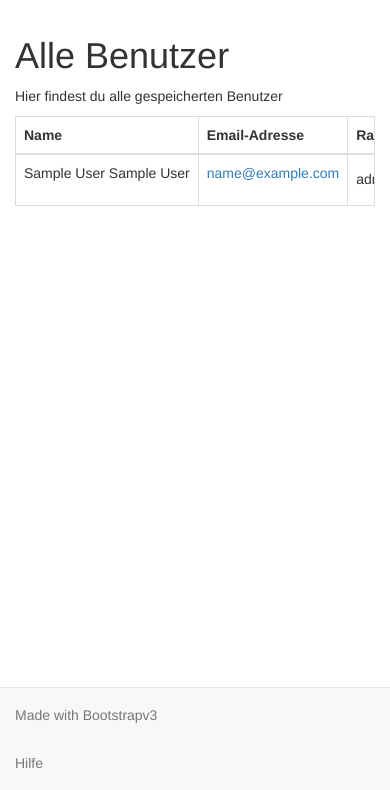
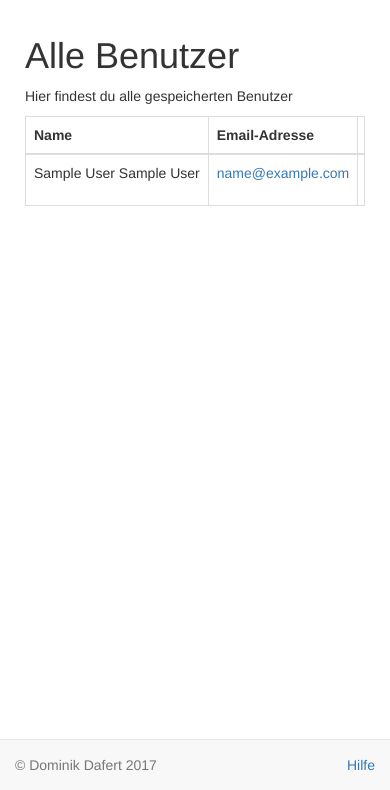
Before and after one commit to fschaupp/ticketsys-bootstrap, a PHP site: page /userManagement.php in a window 390 px wide. Shown: the part 54-844 px from the top of the page. Run offline with PHP 8.4, Linux system fonts and the light colour scheme; the visitor is signed in with stand-in values (Sample User, id 1); data comes from the database, SQL or seed files in the repository.

Commit message:
Fixes footer and mobile nav

```diff
--- a/cardService.php
+++ b/cardService.php
@@ -45,7 +45,7 @@ if (!$isWorker) {
 <body>
 
 <?php include 'navbar.php'; ?>
-<div class="container">
+<div class="mycontainer">
     <h1>Kinodienst</h1>
     <p>Hier findest du alle Reservierungen in welchen du Kinodienst hast.</p>
 
--- a/css/main.css
+++ b/css/main.css
@@ -10,11 +10,5 @@ body {
 .mycontainer {
     padding-left: 25px;
     padding-right: 25px;
+    margin-bottom: 70px;
 }
-
-footer {
-    position: fixed;
-    height: 100px;
-    bottom: 0;
-    width: 100%;
-}
--- a/movieManagement.php
+++ b/movieManagement.php
@@ -32,7 +32,7 @@ if (!isset($conn)) {
 <body>
 <?php include 'navbar.php'; ?>
 
-<div class="container">
+<div class="mycontainer">
     <h1>Alle Filme</h1>
     <button type="button" class="btn btn-success pull-right" data-toggle="modal" data-target="#modal_createMovie"
             style="margin-top: -30px">Film anlegen</button>
--- a/navbar.php
+++ b/navbar.php
@@ -24,7 +24,7 @@ if(isset($_SESSION['email'])) {
     <div class="container-fluid">
         <!-- Brand and toggle get grouped for better mobile display -->
         <div class="navbar-header">
-            <button type="button" class="navbar-toggle collapsed" data-toggle="collapse" data-target="#bs-example-navbar-collapse-1" aria-expanded="false">
+            <button type="button" class="navbar-toggle collapsed" data-toggle="collapse" data-target="#navbar-collapse-1" aria-expanded="false">
                 <span class="sr-only">Toggle navigation</span>
                 <span class="icon-bar"></span>
                 <span class="icon-bar"></span>
@@ -37,7 +37,7 @@ if(isset($_SESSION['email'])) {
         </div>
 
         <!-- Collect the nav links, forms, and other content for toggling -->
-        <div class="collapse navbar-collapse">
+        <div class="collapse navbar-collapse" id="navbar-collapse-1">
             <?php
                 if($loggedIn) {
                     echo '
@@ -94,18 +94,14 @@ if(isset($_SESSION['email'])) {
     </div><!-- /.container-fluid -->
 </nav>
 
-<nav class="navbar navbar-default navbar-fixed-bottom" style="margin-right: 0px;">
-    <div class="container-fluid">
+<div class="navbar navbar-default navbar-fixed-bottom">
+    <div class="container">
+        <p class="navbar-text pull-left">© Dominik Dafert 2017</p>
 
-        <ul class="nav navbar-nav">
-            <li><a target="_blank" href="https://getbootstrap.com/">Made with Bootstrapv3</a></li>
-        </ul>
+        <p class="navbar-text pull-right"><a href="#" data-toggle="modal" data-target="#modal_help" >Hilfe</a></p>
+    </div>
+</div>
 
-        <ul class=" nav navbar-nav navbar-right">
-            <li><a href="#" data-toggle="modal" data-target="#modal_help" >Hilfe</a></li>
-        </ul>
-    </div><!-- /.container-fluid -->
-</nav>
 
 <!-- Modal -->
 <?php
--- a/userManagement.php
+++ b/userManagement.php
@@ -31,7 +31,7 @@ if (!isset($conn)) {
 </head>
 <body>
 <?php include 'navbar.php'; ?>
-<div class="container">
+<div class="mycontainer">
     <h1>Alle Benutzer</h1>
     <p>Hier findest du alle gespeicherten Benutzer</p>
 
```
